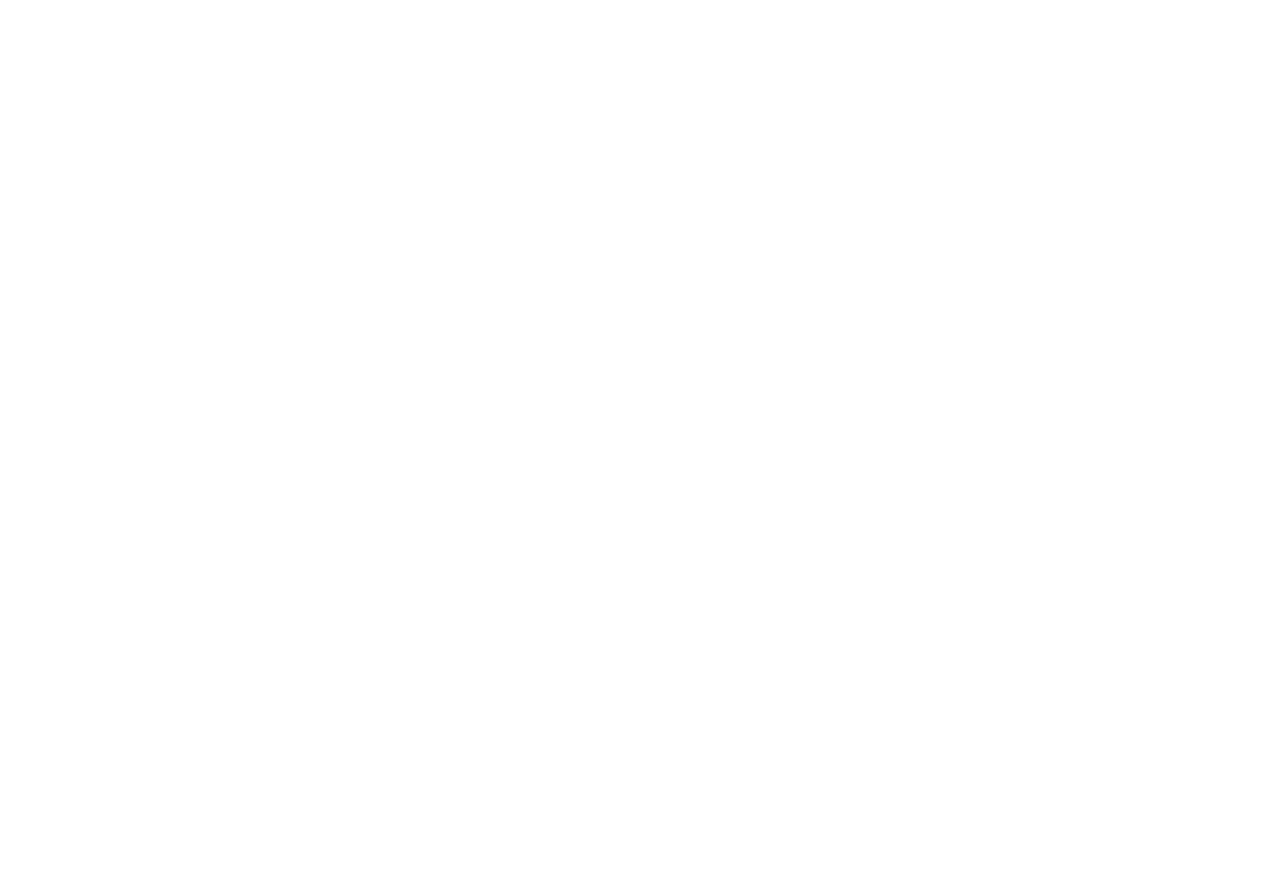
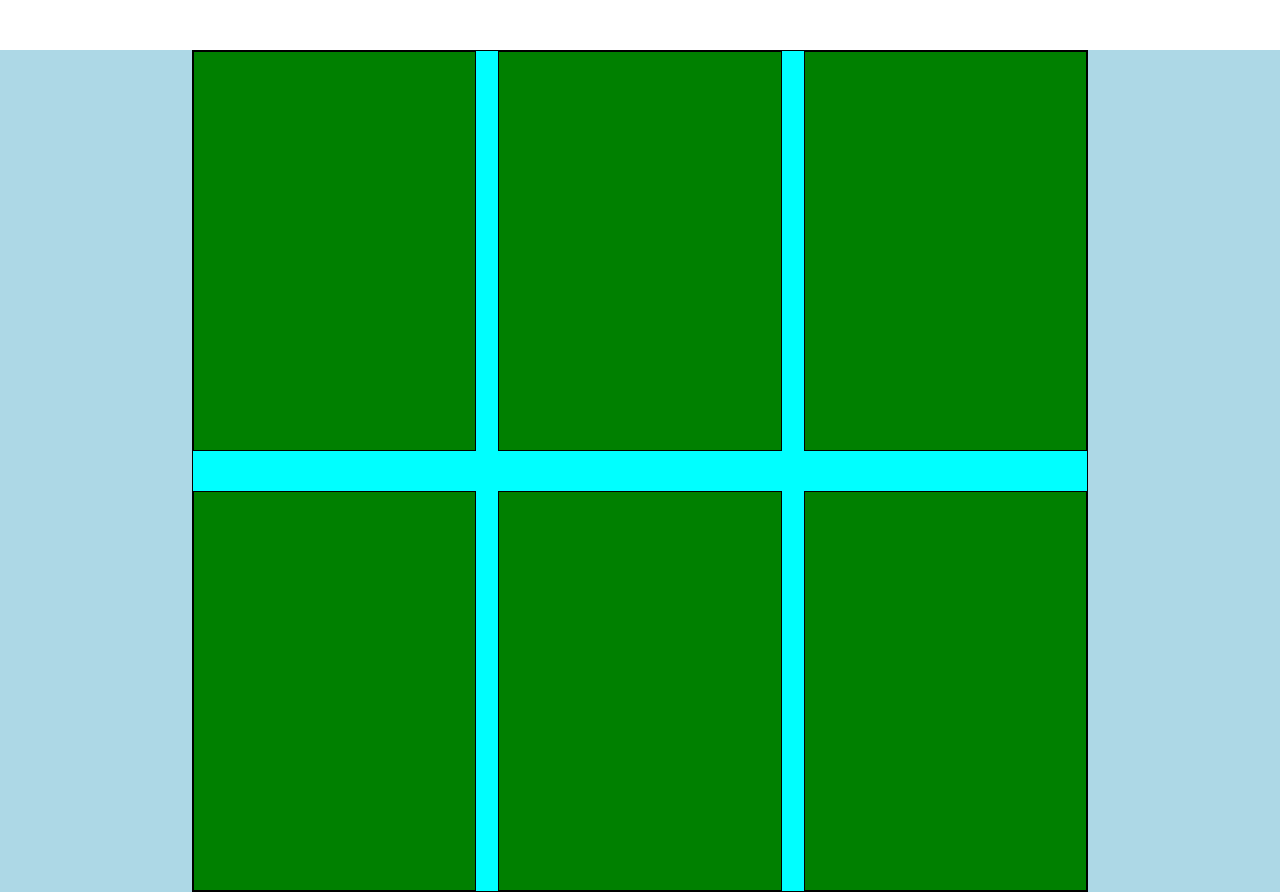
Before and after one commit to NiccoloDiDomenico/html-css-boolando, a plain HTML site: page index.html in a window 1280 px wide. Before the commit the page ends 800 px from the top, so only its background shows below. Drawn offline with Linux system fonts and the light colour scheme.

Commit message:
feat: added catalog layout structure

```diff
--- a/css/style.css
+++ b/css/style.css
@@ -4,3 +4,46 @@
     padding: 0;
     box-sizing: border-box;
 }
+
+img {
+    max-width: 100%;
+}
+
+/* LAYOUT */
+.container {
+    width: 70%;
+    max-width: 1100px;
+    margin: 0px auto;
+
+    /* debug */
+    border: 1px solid black;
+    background-color: aqua;
+    /* min-height: 300px; */
+}
+
+.flex-catalog-container {
+    display: flex;
+    flex-direction: row;
+    justify-content: space-between;
+    flex-wrap: wrap;
+    row-gap: 40px;
+}
+
+/* ITEM */
+.col {
+    width: calc(95%/3);
+
+
+    /* debug */
+    min-height: 400px;
+    border: 1px solid black;
+    background-color: green;
+}
+
+/* SECTION */
+.main-section {
+
+    /* debug */
+    background-color: lightblue;
+    margin-top: 50px;
+}
--- a/index.html
+++ b/index.html
@@ -1,24 +1,62 @@
 <!DOCTYPE html>
 <html lang="en">
+
 <head>
     <meta charset="UTF-8">
     <meta name="viewport" content="width=device-width, initial-scale=1.0">
     <title>Boolando</title>
     <link rel="stylesheet" href="./css/style.css">
 </head>
+
 <body>
 
     <!-- header -->
-     <header></header>
+    <header></header>
     <!-- /header -->
 
     <!-- main -->
-     <main></main>
+    <main>
+        <section class="main-section">
+            <div class="container flex-catalog-container">
+                <div class="col">
+                    <div class="card">
+
+                    </div>
+                </div>
+                <div class="col">
+                    <div class="card">
+
+                    </div>
+                </div>
+                <div class="col">
+                    <div class="card">
+
+                    </div>
+                </div>
+                <div class="col">
+                    <div class="card">
+
+                    </div>
+                </div>
+                <div class="col">
+                    <div class="card">
+
+                    </div>
+                </div>
+                <div class="col">
+                    <div class="card">
+
+                    </div>
+                </div>
+            </div>
+        </section>
+    </main>
     <!-- /main -->
 
     <!-- footer -->
-     <footer></footer>
+    <footer></footer>
     <!-- /footer -->
 
 </body>
+
 </html>
```
